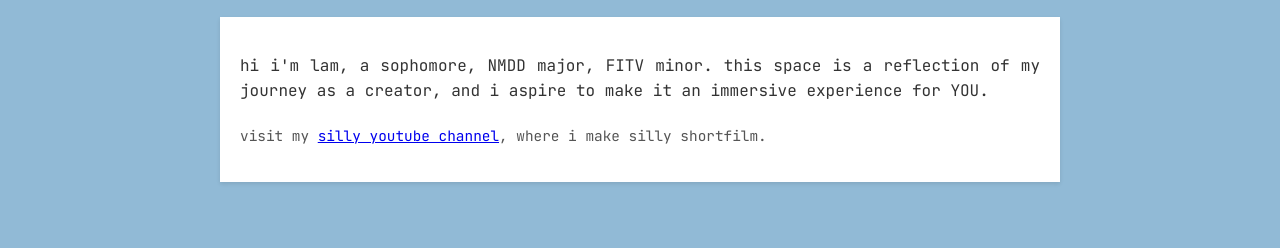
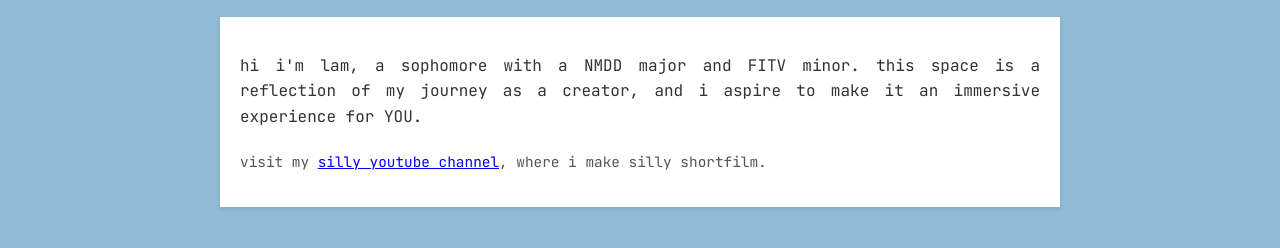
Before and after one commit to lamnhatth/lamnhatth.github.io, a plain HTML site: page portfolio/index.html in a window 1280 px wide. Shown: the part 524-772 px from the top of the page. Drawn offline with Linux system fonts and the light colour scheme.

Commit message:
update index.html

```diff
--- a/portfolio/index.html
+++ b/portfolio/index.html
@@ -12,7 +12,7 @@
     <main>
       <section>
         <p>
-          hi i'm lam, a sophomore, NMDD major, FITV minor.
+          hi i'm lam, a sophomore with a NMDD major and FITV minor.
           this space is a reflection of my journey as a creator, and i aspire to make it an immersive experience for YOU.
         </p>
       </section>
```
